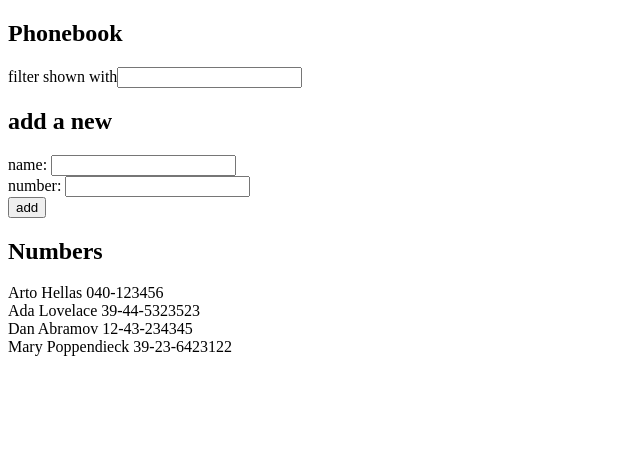
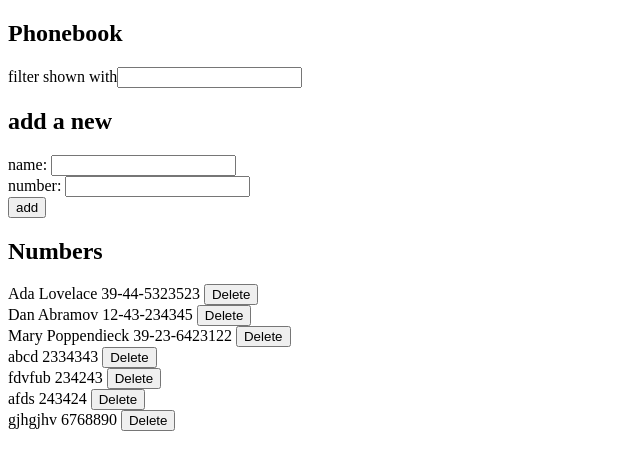
Before and after one commit to SahithiKarangala/part-2, a React (Vite) app in the folder phoneBook/: page / in a window 1280 px wide. Shown: the top 470 px of the page, without its empty margins (0-640 px from the left). Built offline with nearby package versions, Linux system fonts and the light colour scheme; data requests are answered from the project's data file.

Commit message:
tasks 2.12, 2.13, 2.14

```diff
--- a/phoneBook/db.json
+++ b/phoneBook/db.json
@@ -1,10 +1,5 @@
 {
-  "persons":[
-    {
-      "name": "Arto Hellas",
-      "number": "040-123456",
-      "id": "1"
-    },
+  "persons": [
     {
       "name": "Ada Lovelace",
       "number": "39-44-5323523",
@@ -19,6 +14,27 @@
       "name": "Mary Poppendieck",
       "number": "39-23-6423122",
       "id": "4"
+    },
+    {
+      "name": "abcd",
+      "number": "2334343",
+      "id": "5"
+    },
+    {
+      "name": "fdvfub",
+      "number": "234243",
+      "id": "6"
+    },
+    {
+      "name": "afds",
+      "number": "243424",
+      "id": "MGRrl0u9dZg"
+    },
+    {
+      "name": "gjhgjhv",
+      "number": "6768890",
+      "id": "kfCfOnkqIQU"
     }
-  ]
+  ],
+  "$schema": "./node_modules/json-server/schema.json"
 }
--- a/phoneBook/src/App.jsx
+++ b/phoneBook/src/App.jsx
@@ -1,27 +1,30 @@
 import { useState, useEffect } from 'react'
-import axios from 'axios'
+//import axios from 'axios'
 import Filter from './components/Filter'
 import PersonForm from './components/PersonForm'
 import Person from './components/Person'
+import phoneDirectory from './services/phoneDirectory'
 
 const App = () => {
   const [persons, setPersons] = useState([])
-  const [newName, setNewName] = useState([])
+  const [newName, setNewName] = useState('')
   const [newNumber, setNewNumber] = useState('')
   const [searchName, setSearchName] = useState('')
 
+
   useEffect(() => {
     console.log('effect')
-    axios.get('http://localhost:3001/persons')
-    .then(response => {
-      console.log('promise fulfilled')
-      setPersons(response.data)
+    phoneDirectory
+    .getAll()
+    .then(InitialData => {
+      console.log('promise fulfilled-getAll')
+      setPersons(InitialData)
     })
   },[])
 
   const addName = (event) => {
     event.preventDefault()
-    const nameObject = {
+    const newObject = {
       name: newName,
       number: newNumber
     }
@@ -29,9 +32,23 @@ const App = () => {
       alert(`${newName} is already added to phonebook`)
       return
     }
-    setPersons(persons.concat(nameObject))
-    setNewName('')
-    setNewNumber('')
+    phoneDirectory
+    .create(newObject)
+    .then(NewEntry =>{
+      setPersons(persons.concat(NewEntry))
+      setNewName('')
+      setNewNumber('')
+    })
+  }
+
+  const onDelete = (personToDelete) => {
+    if (window.confirm(`Delete ${personToDelete.name}?`)) {
+      phoneDirectory
+      .deleteEntry(personToDelete.id)
+      .then(() => {
+        setPersons(persons.filter(person => person.id !== personToDelete.id))
+      })
+    }
   }
 
   const handleNameChange = (event) => {
@@ -57,7 +74,7 @@ const App = () => {
       <PersonForm onSubmit={addName} nameValue={newName} numberValue={newNumber} onNameChange={handleNameChange} onNumberChange={handleNumberChange}/>
 
       <h2>Numbers</h2>
-      <Person contactList={filteredContacts}/>
+      <Person contactList={filteredContacts} onDelete={onDelete}/>
 
     </div>
   )
--- a/phoneBook/src/components/Person.jsx
+++ b/phoneBook/src/components/Person.jsx
@@ -3,7 +3,9 @@ const Person = (props) =>{
     return (
         <div>
             <ul style={{listStyleType: 'none', padding: 0}}>
-                {filteredList.map(contact => <li key={contact.name}>{contact.name} {contact.number}</li>)}
+                {filteredList.map(contact =>
+                    <li key={contact.id}>{contact.name} {contact.number} <button onClick={() => props.onDelete(contact)}>Delete</button></li>
+                )}
             </ul>
         </div>
     )
--- /dev/null
+++ b/phoneBook/src/services/phoneDirectory.js
@@ -0,0 +1,20 @@
+import axios from 'axios'
+
+const baseUrl = 'http://localhost:3001/persons'
+
+const getAll = () => {
+    const request = axios.get(baseUrl)
+    return request.then(response => response.data)
+}
+
+const create = newObject => {
+    const request = axios.post(baseUrl,newObject)
+    return request.then(response => response.data)
+}
+
+const deleteEntry = id => {
+    const request = axios.delete(`${baseUrl}/${id}`)
+    return request.then(response => response.data)
+}
+
+export default { getAll, create, deleteEntry }
```
